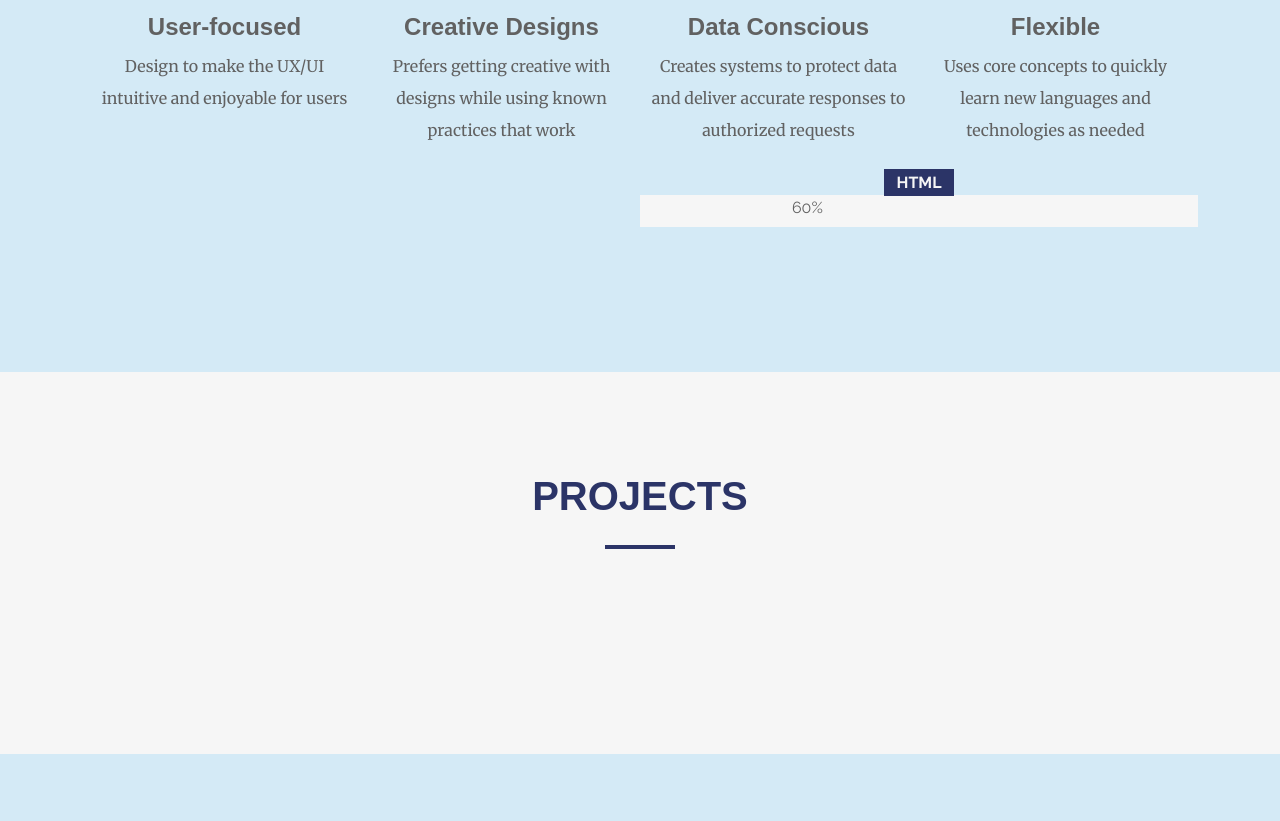
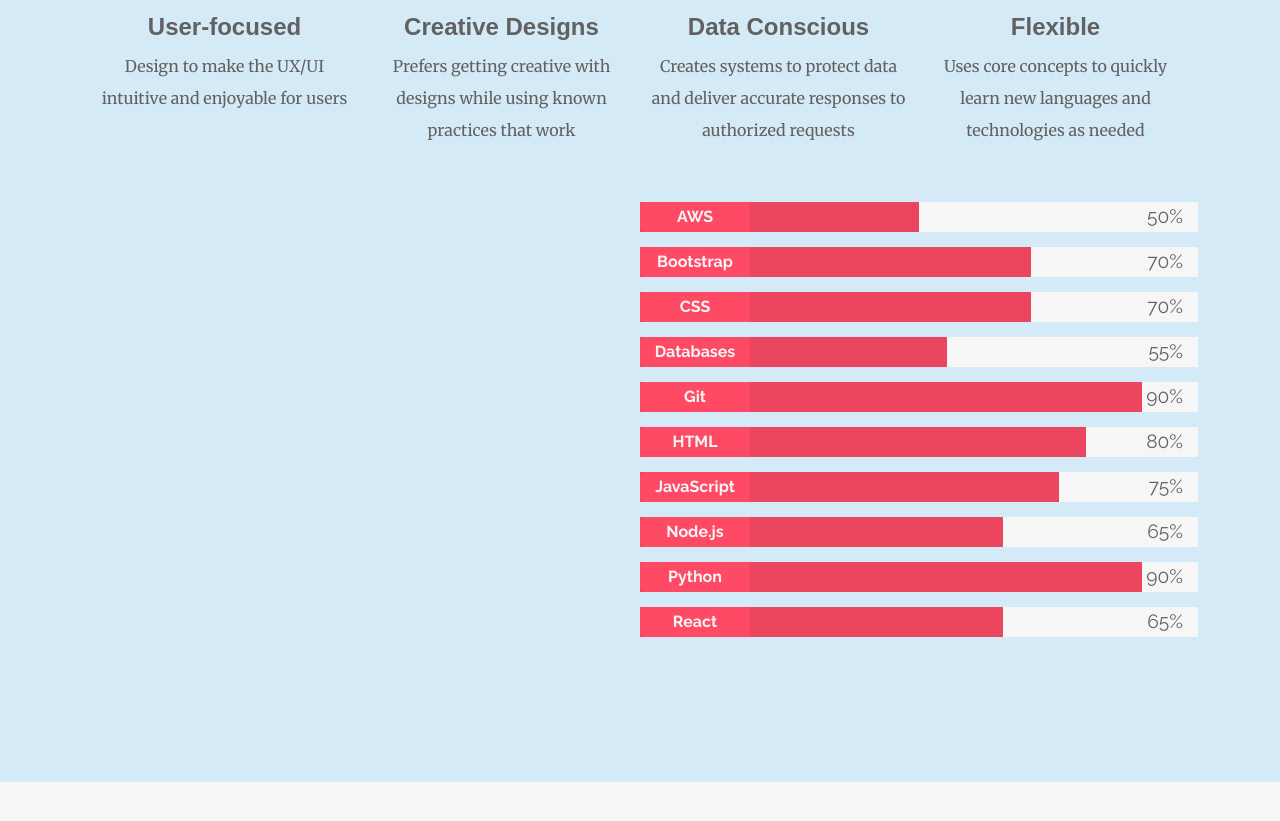
Before and after one commit to ericdrejza/my-personal-site, a plain HTML site: page index.html in a window 1280 px wide. Shown: the part 1179-2000 px from the top of the page. Drawn offline with nearby package versions, Linux system fonts and the light colour scheme.

Commit message:
Added skill bars.

```diff
--- a/css/styles.css
+++ b/css/styles.css
@@ -190,6 +190,7 @@ section {
 
 .hexagon {
   background-color: var(--accent-dark);
+  border-bottom: 3px double var(--default-text);
   display: inline-block;
   height: 100%;
   width: calc(100% * 0.57735);
@@ -198,6 +199,7 @@ section {
 
 .hexagon:before {
   background-color: inherit;
+  border-bottom: inherit;
   content: "";
   height: inherit;
   position: absolute;
@@ -209,6 +211,7 @@ section {
 
 .hexagon:after {
   background-color: inherit;
+  border-bottom: inherit;
   content: "";
   height: inherit;
   position: absolute;
@@ -225,9 +228,6 @@ section {
   position: relative;
   text-align: center;
   width: 100px;
-}
-
-.hex-wrap {
 }
 
 .highlight {
@@ -267,33 +267,50 @@ section {
 }
 
 .skill-bar {
+  align-items: center;
   background-color: var(--accent-light);
+  /* border-radius: 0 8px 8px 0; */
   display: flex;
-  height: 2rem;
+  /* height: 100%; */
+  height: 30px;
+  justify-content: space-between;
   margin-bottom: 15px;
-  /* border-radius: 5px; */
+  width: 100%;
 }
 
 .skill-bars {
+  align-self: flex-end;
+  margin-top: 32px;
   width: 50%;
-  align-self: flex-end;
+}
+
+.skill-highlight {
+  align-items: center;
+  background: var(--accent-dark);
+  border-radius: 0px;
+  color: var(--accent-light);
+  display: flex;
+  height: 100%;
 }
 
 .skill-label {
-  background-color: var(--primary-dark);
+  border-radius: 5px 0 0 5px;
+  align-items: center;
+  background-color: var(--accent-dark-highlight);
   color: var(--accent-light);
+  display: flex;
   font-family: "Raleway";
   font-weight: 700;
-  padding: 4px 12px;
-  text-align: center;
-}
-
-.skill-wrap {
-  display: flex;
+  height: 100%;
+  justify-content: center;
+  padding: 4px 0px;
+  width: 110px;
 }
 
 .skill-value {
   font-family: "Raleway";
+  font-size: 1.2rem;
+  padding-right: 15px;
 }
 
 .view-work-link {
@@ -324,6 +341,7 @@ section {
 
 #projects {
   background-color: var(--accent-light);
+  /* background-color: #eee; */
 }
 
 #projects h1 {
--- a/index.html
+++ b/index.html
@@ -123,13 +123,76 @@
         </div>
 
         <div class="skill-bars flex-col">
-          <div class="flex">
-            <span class="skill-label">HTML</span>
-            <div class="skill-bar">
-              <div class="" style="width: 60%">
-              <span class="skill-value">60%</span></div>
+          <div class="skill-bar">
+            <div class="skill-highlight" style="width: 50%">
+              <span class="skill-label">AWS</span>
             </div>
+            <span class="skill-value">50%</span>
           </div>
+
+          <div class="skill-bar">
+            <div class="skill-highlight" style="width: 70%">
+              <span class="skill-label">Bootstrap</span>
+            </div>
+            <span class="skill-value">70%</span>
+          </div>
+
+          <div class="skill-bar">
+            <div class="skill-highlight" style="width: 70%">
+              <span class="skill-label">CSS</span>
+            </div>
+            <span class="skill-value">70%</span>
+          </div>
+
+          <div class="skill-bar">
+            <div class="skill-highlight" style="width: 55%">
+              <span class="skill-label">Databases</span>
+            </div>
+            <span class="skill-value">55%</span>
+          </div>
+
+          <div class="skill-bar">
+            <div class="skill-highlight" style="width: 90%">
+              <span class="skill-label">Git</span>
+            </div>
+            <span class="skill-value">90%</span>
+          </div>
+
+          <div class="skill-bar">
+            <div class="skill-highlight" style="width: 80%">
+              <span class="skill-label">HTML</span>
+            </div>
+            <span class="skill-value">80%</span>
+          </div>
+
+          <div class="skill-bar">
+            <div class="skill-highlight" style="width: 75%">
+              <span class="skill-label">JavaScript</span>
+            </div>
+            <span class="skill-value">75%</span>
+          </div>
+
+          <div class="skill-bar">
+            <div class="skill-highlight" style="width: 65%">
+              <span class="skill-label">Node.js</span>
+            </div>
+            <span class="skill-value">65%</span>
+          </div>
+
+          <div class="skill-bar">
+            <div class="skill-highlight" style="width: 90%">
+              <span class="skill-label">Python</span>
+            </div>
+            <span class="skill-value">90%</span>
+          </div>
+
+          <div class="skill-bar">
+            <div class="skill-highlight" style="width: 65%">
+              <span class="skill-label">React</span>
+            </div>
+            <span class="skill-value">65%</span>
+          </div>
+
 
         </div>
 
```
